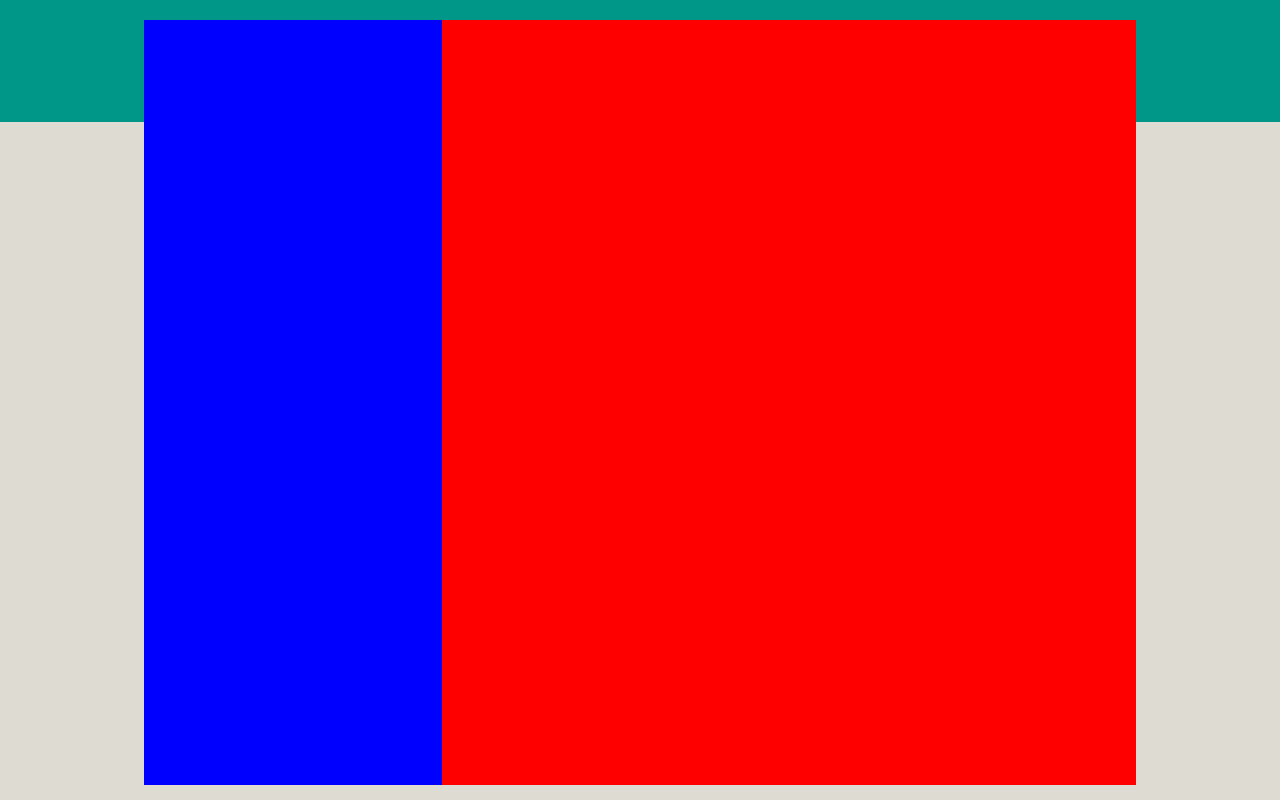
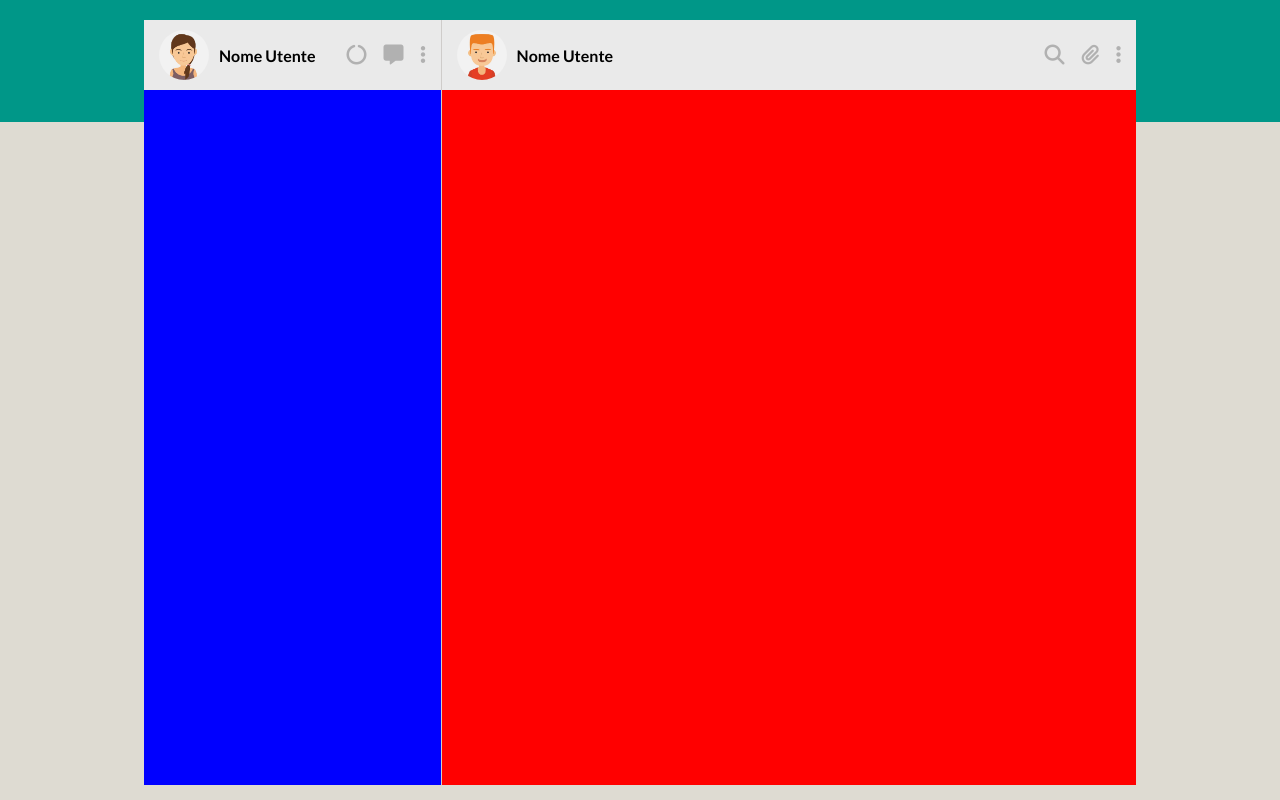
Before and after one commit to antoniodalterio/vue-boolzapp, a plain HTML site: page milestone1/index.html in a window 1280 px wide. Drawn offline with nearby package versions, Linux system fonts and the light colour scheme.

Commit message:
feat: header col-1 & col-2

```diff
--- a/milestone1/css/_partyal/common.css
+++ b/milestone1/css/_partyal/common.css
@@ -3,3 +3,7 @@
 COMMON
 *********
 */
+
+body {
+  font-family: 'Lato', sans-serif;
+}
--- a/milestone1/css/style.css
+++ b/milestone1/css/style.css
@@ -52,6 +52,7 @@ main .contenitore {
 /* col contenitore main */
 .col-1 {
   width: 30%;
+  border-right: 1.5px solid #cfccca;
   /* !debug */
   background-color: blue;
 }
@@ -62,3 +63,38 @@ main .contenitore {
 }
 
 /* col contenitore main */
+
+/* header col-1 col-2 */
+.header-col {
+  height: 4.375rem;
+  background-color: #eaeaea;
+  padding: 10px 15px;
+  display: flex;
+  justify-content: space-between;
+  align-items: center;
+}
+
+/* contenuto header col */
+
+.profile {
+  display: flex;
+  align-items: center;
+}
+.img-profile {
+  width: 3.125rem;
+  height: 3.125rem;
+  margin-right: 10px;
+  border-radius: 100%;
+  object-fit: cover;
+}
+
+.profile p {
+  font-weight: 700;
+}
+
+.icon {
+  display: flex;
+  gap: 17px;
+  font-size: 20px;
+  color: #b1b1b1;
+}
--- a/milestone1/index.html
+++ b/milestone1/index.html
@@ -15,7 +15,12 @@
     <!-- Font Awesome -->
 
     <!-- Font Google -->
-
+    <link rel="preconnect" href="https://fonts.googleapis.com" />
+    <link rel="preconnect" href="https://fonts.gstatic.com" crossorigin />
+    <link
+      href="https://fonts.googleapis.com/css2?family=Lato:wght@400;700&display=swap"
+      rel="stylesheet"
+    />
     <!-- Font Google -->
 
     <!-- MY CSS -->
@@ -27,8 +32,40 @@
       <div class="bicolor">
         <main>
           <div class="contenitore">
-            <div class="col col-1"></div>
-            <div class="col col-2"></div>
+            <div class="col col-1">
+              <div class="header-col">
+                <div class="profile">
+                  <img
+                    src="img/avatar_io.jpg"
+                    alt="foto-profilo"
+                    class="img-profile"
+                  />
+                  <p>Nome Utente</p>
+                </div>
+                <div class="icon">
+                  <i class="fa-solid fa-circle-notch"></i>
+                  <i class="fa-solid fa-message"></i>
+                  <i class="fa-solid fa-ellipsis-vertical"></i>
+                </div>
+              </div>
+            </div>
+            <div class="col col-2">
+              <div class="header-col">
+                <div class="profile">
+                  <img
+                    src="img/avatar_1.jpg"
+                    alt="foto-profilo"
+                    class="img-profile"
+                  />
+                  <p>Nome Utente</p>
+                </div>
+                <div class="icon">
+                  <i class="fa-solid fa-magnifying-glass"></i>
+                  <i class="fa-solid fa-paperclip"></i>
+                  <i class="fa-solid fa-ellipsis-vertical"></i>
+                </div>
+              </div>
+            </div>
           </div>
         </main>
       </div>
```
Also changed, not shown: milestone1/img/avatar_1.jpg (added), milestone1/img/avatar_io.jpg (added).
